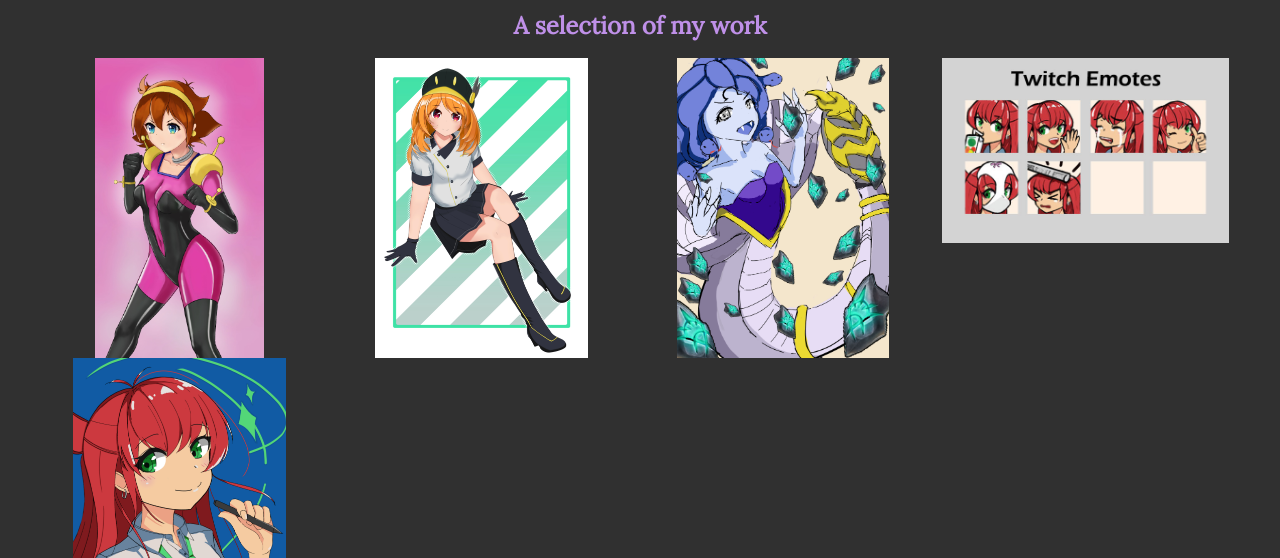
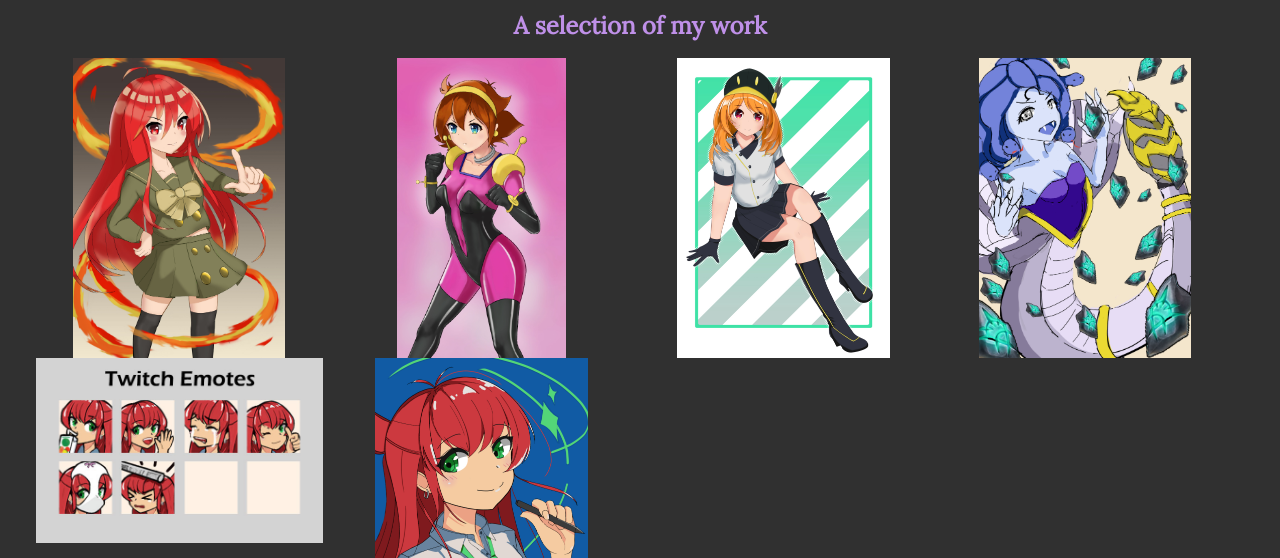
Before and after one commit to afkfriend/afkfriend.art, a plain HTML site: page index.html in a window 1280 px wide. Shown: the part 677-1235 px from the top of the page. Drawn offline with nearby package versions, Linux system fonts and the light colour scheme.

Commit message:
Added new item

```diff
--- a/index.html
+++ b/index.html
@@ -48,11 +48,14 @@
       <p class="section__subtitle section__subtitle--work">A selection of my work</p>
       <div class="portfolio">
         <!-- Portfolio Items -->
+        <!-- Portfolio item 06 -->
+        <a href="img/portfolio-06.jpg" class="portfolio__item">
+          <img src="img/portfolio-06.jpg" alt="" class="portfolio__img">
+        </a>
          <!-- Portfolio item 01 -->
-         <a href="img/portfolio-01.jpg" class="portfolio__item">
+        <a href="img/portfolio-01.jpg" class="portfolio__item">
             <img src="img/portfolio-01.jpg" alt="" class="portfolio__img">
         </a>
-
         <!-- Portfolio item 02 -->
         <a href="img/portfolio-02.jpg" class="portfolio__item">
             <img src="img/portfolio-02.jpg" alt="" class="portfolio__img">
@@ -66,7 +69,7 @@
         <a href="img/portfolio-04.jpg" class="portfolio__item">
           <img src="img/portfolio-04.jpg" alt="" class="portfolio__img">
         </a>
-        <!-- Portfolio item 04 -->
+        <!-- Portfolio item 05 -->
         <a href="img/portfolio-05.jpg" class="portfolio__item">
           <img src="img/portfolio-05.jpg" alt="" class="portfolio__img">
         </a>
```
Also changed, not shown: img/portfolio-06.jpg (added).
